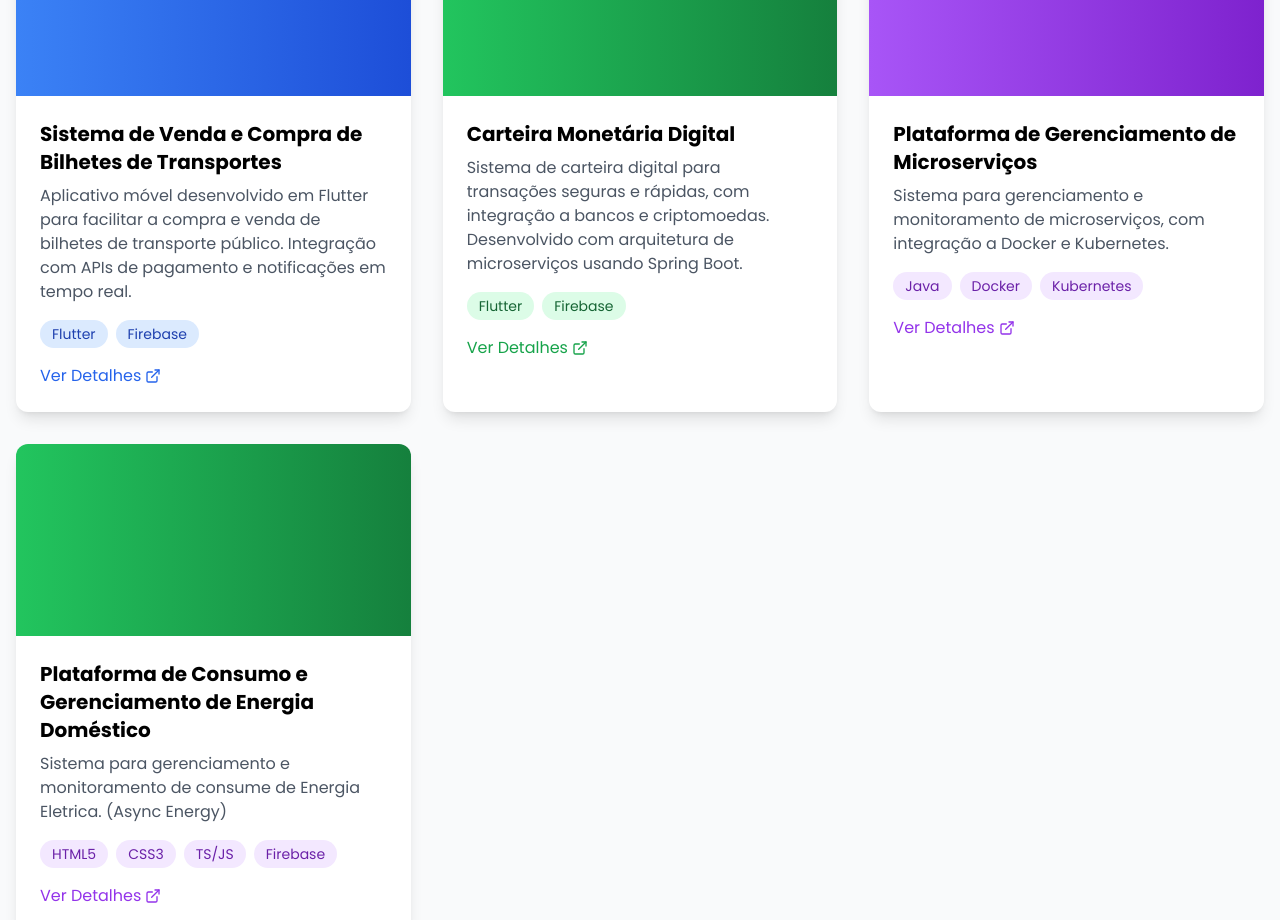
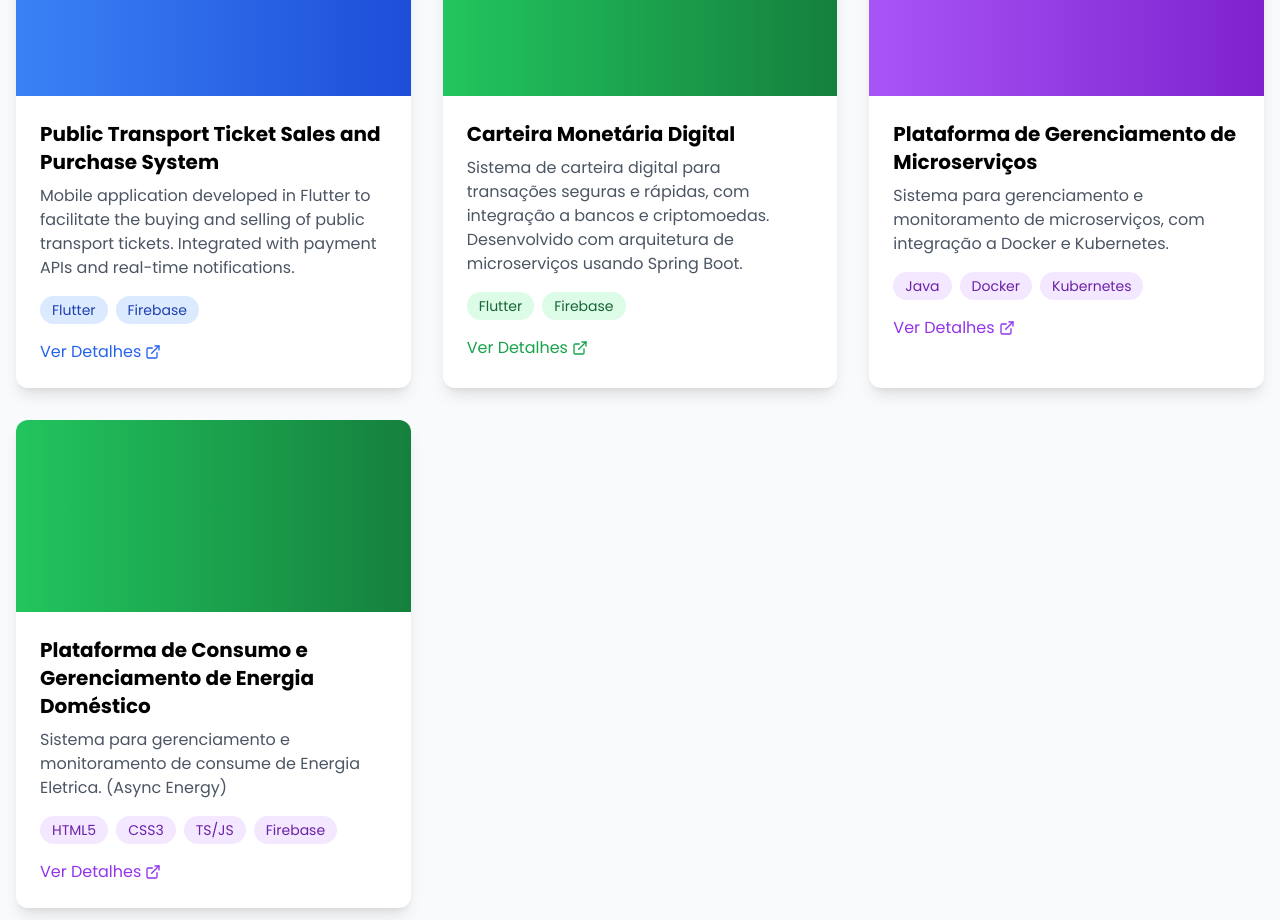
Before and after one commit to marianoj8/marianoj8-me, a React (Vite) app: page / in a window 1280 px wide. Shown: the part 1780-2700 px from the top of the page. Built offline with nearby package versions, Linux system fonts and the light colour scheme.

Commit message:
first project title and description has been translated to EN & PT

```diff
--- a/src/App.tsx
+++ b/src/App.tsx
@@ -170,12 +170,10 @@ function App() {
               <div className="h-48 bg-gradient-to-r from-blue-500 to-blue-700"></div>
               <div className="p-6">
                 <h3 className="text-xl font-bold mb-2">
-                  Sistema de Venda e Compra de Bilhetes de Transportes
+                  {t('PublicTransportTicketSalesAndPurchaseSystem')}
                 </h3>
                 <p className="text-gray-600 mb-4">
-                  Aplicativo móvel desenvolvido em Flutter para facilitar a compra e
-                  venda de bilhetes de transporte público. Integração com APIs de
-                  pagamento e notificações em tempo real.
+                  {t('PublicTransportTicketSalesAndPurchaseSystemDescription')}
                 </p>
                 <div className="flex flex-wrap gap-2 mb-4">
                   <span className="px-3 py-1 bg-blue-100 text-blue-800 rounded-full text-sm">
--- a/src/locales/en.json
+++ b/src/locales/en.json
@@ -16,5 +16,7 @@
     "yourName": "Your name",
     "yourEmail": "Your@email.com",
     "yourMessage": "Your message",
-    "aboutMeContent": "Senior Developer with over 11 years of experience in technologies such as Java, Spring, Typescript, Kafka, MySQL, PostgreSQL, and Dart. Expert in microservices architecture and scalable system development. Passionate about creating innovative solutions, I have worked on challenging projects, ranging from high-performance systems to modern mobile applications and online payment system integrations."
+    "aboutMeContent": "Senior Developer with over 11 years of experience in technologies such as Java, Spring, Typescript, Kafka, MySQL, PostgreSQL, and Dart. Expert in microservices architecture and scalable system development. Passionate about creating innovative solutions, I have worked on challenging projects, ranging from high-performance systems to modern mobile applications and online payment system integrations.",
+    "PublicTransportTicketSalesAndPurchaseSystem": "Public Transport Ticket Sales and Purchase System",
+    "PublicTransportTicketSalesAndPurchaseSystemDescription": "Mobile application developed in Flutter to facilitate the buying and selling of public transport tickets. Integrated with payment APIs and real-time notifications."
 }
--- a/src/locales/pt.json
+++ b/src/locales/pt.json
@@ -16,5 +16,7 @@
     "yourName": "Your name",
     "yourEmail": "seu@email.com",
     "yourMessage": "Sua messagem",
-    "aboutMeContent": "Desenvolvedor sênior com mais de 11 anos de experiência em tecnologias como Java, Spring, Typescript, Kafka, MySQL, PostgreSQL e Dart. Especialista em arquitetura de microserviços e desenvolvimento de sistemas escaláveis. Apaixonado por criar soluções inovadoras, já trabalhei em projetos desafiadores, desde sistemas de alta performance até aplicativos móveis modernos e integração de sistemas de pagamentos online."
+    "aboutMeContent": "Desenvolvedor sênior com mais de 11 anos de experiência em tecnologias como Java, Spring, Typescript, Kafka, MySQL, PostgreSQL e Dart. Especialista em arquitetura de microserviços e desenvolvimento de sistemas escaláveis. Apaixonado por criar soluções inovadoras, já trabalhei em projetos desafiadores, desde sistemas de alta performance até aplicativos móveis modernos e integração de sistemas de pagamentos online.",
+    "PublicTransportTicketSalesAndPurchaseSystem": "Sistema de Venda e Compra de Bilhetes de Transportes",
+    "PublicTransportTicketSalesAndPurchaseSystemDescription": " Aplicativo móvel desenvolvido em Flutter para facilitar a compra e venda de bilhetes de transporte público. Integração com APIs de pagamento e notificações em tempo real."
 }
```
